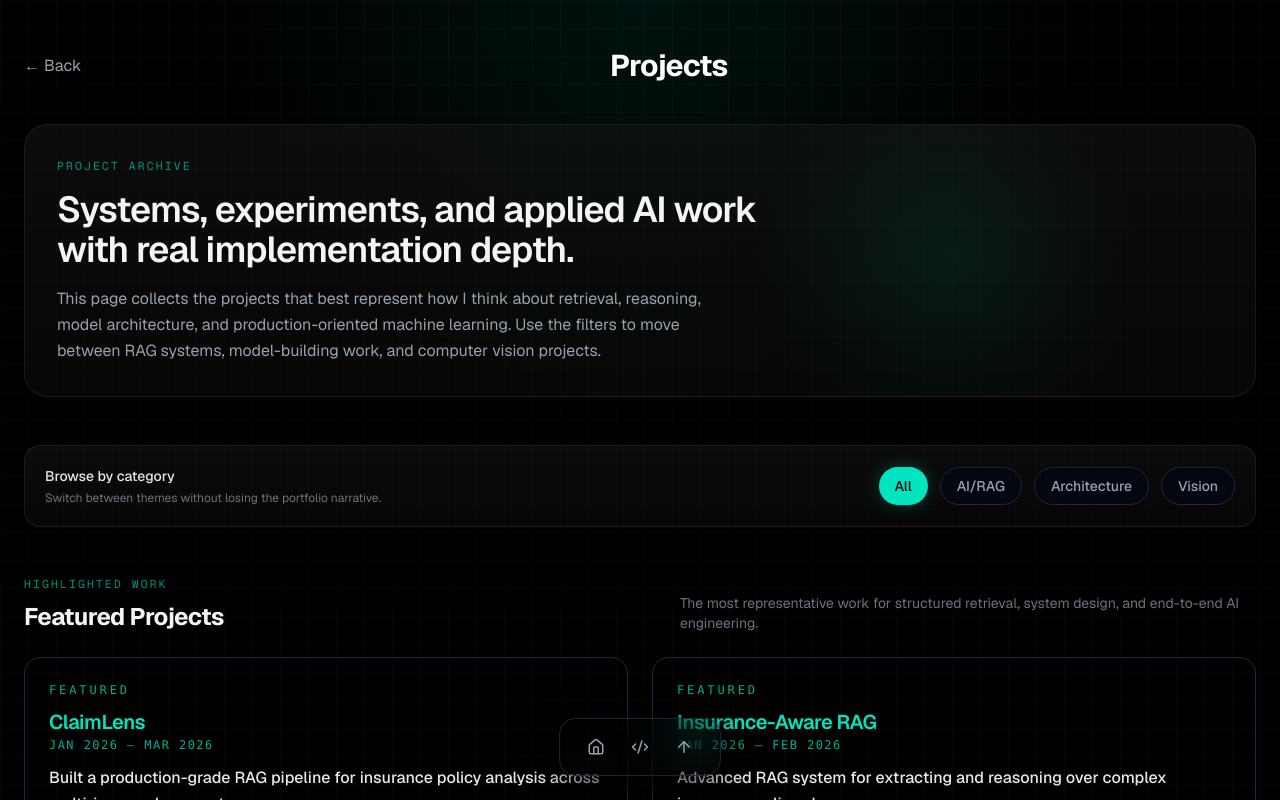
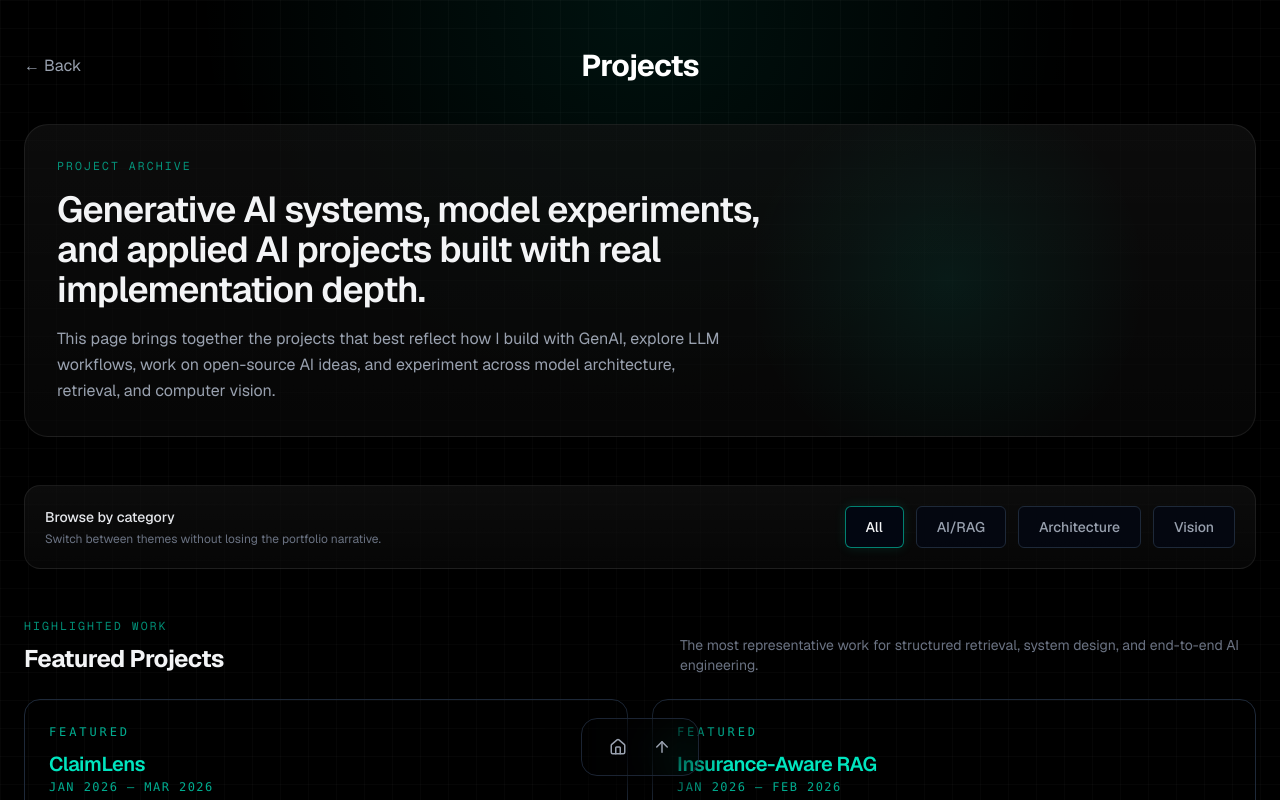
Before and after one commit to kyunbhaii/Portfolio, a Next.js app: page /projects in a window 1280 px wide. Shown: the top 800 px of the page. Built offline with nearby package versions, Linux system fonts and the light colour scheme.

Commit message:
Polish projects filters and dock behavior

```diff
--- a/app/components/FloatingDock.tsx
+++ b/app/components/FloatingDock.tsx
@@ -15,12 +15,10 @@ export default function FloatingDock() {
   const [hoveredIndex, setHoveredIndex] = useState<number | null>(null);
   const scrollTimeout = useRef<NodeJS.Timeout | null>(null);
   const hideDelay = 2200;
+  const shouldShowDock = !isHome || isVisible || isHovered || isFocusedWithin;
 
   useEffect(() => {
-    if (!isHome) {
-      setIsVisible(true);
-      return;
-    }
+    if (!isHome) return;
 
     const sections = ['about', 'experience', 'projects', 'skills', 'achievements', 'education'];
 
@@ -79,15 +77,22 @@ export default function FloatingDock() {
   ];
   const pageLinks = [
     { id: 'home', label: 'Home', icon: House, action: () => router.push('/') },
-    { id: 'projects', label: 'Projects', icon: Code2, action: () => router.push('/projects') },
     { id: 'top', label: 'Top', icon: ArrowUp, action: () => window.scrollTo({ top: 0, behavior: 'smooth' }) }
   ];
-  const dockLinks = isHome ? internalLinks : pageLinks;
+  const dockLinks = isHome
+    ? internalLinks
+    : pathname === '/projects'
+      ? pageLinks
+      : [
+          pageLinks[0],
+          { id: 'projects', label: 'Projects', icon: Code2, action: () => router.push('/projects') },
+          pageLinks[1]
+        ];
 
   return (
     <div
       className={`fixed bottom-6 left-1/2 -translate-x-1/2 z-50 transition-all duration-500 ease-out
-      ${isVisible || isHovered || isFocusedWithin ? 'translate-y-0 opacity-100' : 'translate-y-24 opacity-0 pointer-events-none'}
+      ${shouldShowDock ? 'translate-y-0 opacity-100' : 'translate-y-24 opacity-0 pointer-events-none'}
       `}
       onMouseEnter={() => {
         setIsHovered(true);
@@ -95,6 +100,11 @@ export default function FloatingDock() {
       }}
       onMouseLeave={() => {
         setIsHovered(false);
+        if (!isHome) {
+          setIsVisible(true);
+          return;
+        }
+
         if (scrollTimeout.current) clearTimeout(scrollTimeout.current);
         scrollTimeout.current = setTimeout(() => {
           if (!isFocusedWithin) {
@@ -109,6 +119,11 @@ export default function FloatingDock() {
       onBlurCapture={(event) => {
         if (!event.currentTarget.contains(event.relatedTarget as Node | null)) {
           setIsFocusedWithin(false);
+          if (!isHome) {
+            setIsVisible(true);
+            return;
+          }
+
           if (!isHovered) {
             if (scrollTimeout.current) clearTimeout(scrollTimeout.current);
             scrollTimeout.current = setTimeout(() => {
--- a/app/projects/page.tsx
+++ b/app/projects/page.tsx
@@ -95,6 +95,7 @@ const categories = ["All", "AI/RAG", "Architecture", "Vision"];
 
 export default function ProjectsPage() {
     const [activeFilter, setActiveFilter] = useState("All");
+    const [hoveredCategoryIndex, setHoveredCategoryIndex] = useState<number | null>(null);
 
     const filteredProjects = projects.filter(project =>
         activeFilter === "All" || project.category === activeFilter
@@ -107,18 +108,18 @@ export default function ProjectsPage() {
             <div className="max-w-7xl mx-auto fade-up">
 
                 {/* ================= Header ================= */}
-                <div className="flex justify-between items-center mb-10">
+                <div className="grid grid-cols-[1fr_auto_1fr] items-center mb-10">
 
                     <Link
                         href="/"
-                        className="text-gray-400 hover:text-[#00e5bf] transition"
+                        className="text-gray-400 hover:text-[#00e5bf] transition justify-self-start"
                     >
                         ← Back
                     </Link>
 
-                    <h1 className="text-3xl font-bold tracking-tight">Projects</h1>
+                    <h1 className="text-3xl font-bold tracking-tight text-center">Projects</h1>
 
-                    <div></div>
+                    <div aria-hidden="true" className="justify-self-end w-[4.5rem]"></div>
                 </div>
 
                 <section className="surface-panel rounded-3xl p-6 sm:p-8 mb-12 relative overflow-hidden">
@@ -126,10 +127,10 @@ export default function ProjectsPage() {
                     <div className="relative z-10 max-w-3xl">
                         <p className="section-kicker mb-4">Project Archive</p>
                         <h2 className="text-3xl sm:text-4xl font-semibold tracking-tight text-gray-100 mb-4">
-                            Systems, experiments, and applied AI work with real implementation depth.
+                            Generative AI systems, model experiments, and applied AI projects built with real implementation depth.
                         </h2>
                         <p className="text-gray-400 leading-relaxed text-sm sm:text-base max-w-2xl">
-                            This page collects the projects that best represent how I think about retrieval, reasoning, model architecture, and production-oriented machine learning. Use the filters to move between RAG systems, model-building work, and computer vision projects.
+                            This page brings together the projects that best reflect how I build with GenAI, explore LLM workflows, work on open-source AI ideas, and experiment across model architecture, retrieval, and computer vision.
                         </p>
                     </div>
                 </section>
@@ -143,19 +144,33 @@ export default function ProjectsPage() {
                         </div>
 
                         <div className="flex flex-wrap gap-3">
-                            {categories.map((category) => (
+                            {categories.map((category, idx) => {
+                                const distanceFromHovered =
+                                    hoveredCategoryIndex === null ? null : Math.abs(hoveredCategoryIndex - idx);
+                                const scaleClass =
+                                    distanceFromHovered === 0
+                                        ? "scale-[1.06]"
+                                        : distanceFromHovered === 1
+                                            ? "scale-[1.03]"
+                                            : "scale-100";
+                                const isActive = activeFilter === category;
+
+                                return (
                                     <button
                                         key={category}
                                         onClick={() => setActiveFilter(category)}
-                                    className={`px-4 py-2 rounded-full text-sm font-medium transition-all duration-300 ${
-                                        activeFilter === category
-                                        ? "bg-[#00e5bf] text-black shadow-[0_0_18px_rgba(0,229,191,0.24)]"
-                                        : "bg-gray-950/80 border border-gray-800 text-gray-400 hover:text-[#00e5bf] hover:border-[#00e5bf]/60"
-                                    }`}
+                                        onMouseEnter={() => setHoveredCategoryIndex(idx)}
+                                        onMouseLeave={() => setHoveredCategoryIndex(null)}
+                                        className={`px-5 py-2.5 rounded-md text-sm font-medium transition-all duration-250 ease-out border ${
+                                            isActive
+                                                ? "bg-gray-950/95 border-[#00e5bf]/55 text-gray-100 shadow-[0_0_12px_rgba(0,229,191,0.12)]"
+                                                : "bg-gray-950/80 border-gray-800 text-gray-400 hover:text-[#00e5bf] hover:border-[#00e5bf]/45"
+                                        } ${scaleClass} focus-visible:outline-none focus-visible:border-[#00e5bf]/60 focus-visible:ring-2 focus-visible:ring-[#00e5bf]/20`}
                                     >
                                         {category}
                                     </button>
-                            ))}
+                                );
+                            })}
                         </div>
                     </div>
                 </div>
```
Lines whose indentation alone changed are shown as unchanged.
